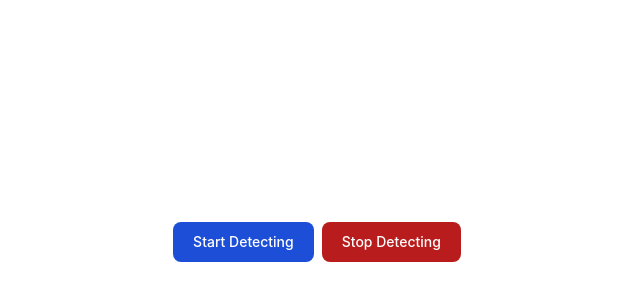
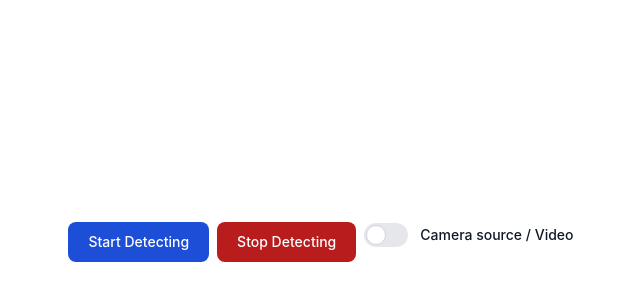
Before and after one commit to SvitlanaRybakova/ml5-COCO-SSD, a React (Vite) app: page / in a window 1280 px wide. Shown: the part 350-650 px from the top of the page, without its empty margins (319-959 px from the left). Built offline with nearby package versions, Linux system fonts and the light colour scheme; no server answers.

Commit message:
feat: add the different sources for detection

```diff
--- a/src/App.jsx
+++ b/src/App.jsx
@@ -6,6 +6,7 @@
 
 import Button from './components/Button'
 import Player from './components/Player'
+import DetectionSourceToggle from './components/DetectionSourceToggle'
 
 import video from './assets/cow.mp4'
 
@@ -22,14 +23,10 @@
     const playerRef = useRef()
     const [detectStatus, setDetectStatus] = useState(null)
     const [isDetecting, setIsDetecting] = useState(false)
+    const [useCamera, setUseCamera] = useState(true)
 
-    const detect = (objectDetector) => {
-        // if (webcamRef.current?.video?.readyState !== 4) {
-        //     console.error('Video not ready yet')
-        //     return
-        // }
-
-        objectDetector.detect(webcamRef.current.video, (err, results) => {
+    const detect = (objectDetector, mediaStream) => {
+        objectDetector.detect(mediaStream, (err, results) => {
             if (err) {
                 console.error('Error detecting the video', err)
                 setDetectStatus('ERROR')
@@ -80,7 +77,10 @@
         if (isDetecting) {
             const modelLoaded = () => {
                 detectionInterval = setInterval(() => {
-                    detect(objectDetector)
+                    const mediaStream = useCamera
+                        ? webcamRef.current.video
+                        : playerRef.current
+                    detect(objectDetector, mediaStream)
                 }, 1000)
             }
 
@@ -88,7 +88,7 @@
 
             const p5Instance = new p5(sketch, sketchRef.current)
 
-            if (!isDetecting) p5Instance.remove()
+            if (!isDetecting) p5Instance.remove() // Remove p5 on stop detection
 
             return () => {
                 if (detectionInterval) {
@@ -97,7 +97,7 @@
                 p5Instance.remove()
             }
         }
-    }, [isDetecting, width, height])
+    }, [isDetecting, width, height, useCamera])
 
     const handleButtonClickStart = () => {
         setDetectStatus('Start detecting...')
@@ -109,18 +109,25 @@
         setIsDetecting(false)
     }
 
+    const handleToggleDetectionSource = () => {
+        setUseCamera(!useCamera) // Toggle between camera and video
+    }
+
     return (
         <ErrorBoundary fallback={<p>Something went wrong</p>}>
             <div className="h-[500px]">
+                {useCamera ? (
                     <Webcam ref={webcamRef} className="webcam" />
-                {/* <Player
+                ) : (
+                    <Player
                         ref={playerRef}
                         width={width}
                         height={height}
                         src={video}
                         type={'video/mp4'}
                         className="webcam"
-                /> */}
+                    />
+                )}
                 <div ref={sketchRef} className="canvas" />
             </div>
 
@@ -139,6 +146,10 @@
                     className="focus:outline-none text-white bg-red-700 hover:bg-red-800 focus:ring-4 focus:ring-red-300 font-medium rounded-lg text-sm px-5 py-2.5 me-2 mb-2 dark:bg-red-600 dark:hover:bg-red-700 dark:focus:ring-red-900"
                     btnText={'Stop Detecting'}
                 />
+
+                <DetectionSourceToggle
+                    handleToggle={handleToggleDetectionSource}
+                />
             </div>
         </ErrorBoundary>
     )
--- /dev/null
+++ b/src/components/DetectionSourceToggle.jsx
@@ -0,0 +1,20 @@
+import React from 'react'
+
+function DetectionSourceToggle({ handleToggle }) {
+    return (
+        <label className="inline-flex items-center cursor-pointer">
+            <input
+                type="checkbox"
+                value=""
+                className="sr-only peer"
+                onChange={handleToggle}
+            />
+            <div className="relative w-11 h-6 bg-gray-200 peer-focus:outline-none peer-focus:ring-4 peer-focus:ring-blue-300 dark:peer-focus:ring-blue-800 rounded-full peer dark:bg-gray-700 peer-checked:after:translate-x-full rtl:peer-checked:after:-translate-x-full peer-checked:after:border-white after:content-[''] after:absolute after:top-[2px] after:start-[2px] after:bg-white after:border-gray-300 after:border after:rounded-full after:h-5 after:w-5 after:transition-all dark:border-gray-600 peer-checked:bg-blue-600" />
+            <span className="ms-3 text-sm font-medium text-gray-900 dark:text-gray-300">
+                Camera source / Video
+            </span>
+        </label>
+    )
+}
+
+export default DetectionSourceToggle
```
Lines whose indentation alone changed are shown as unchanged.
